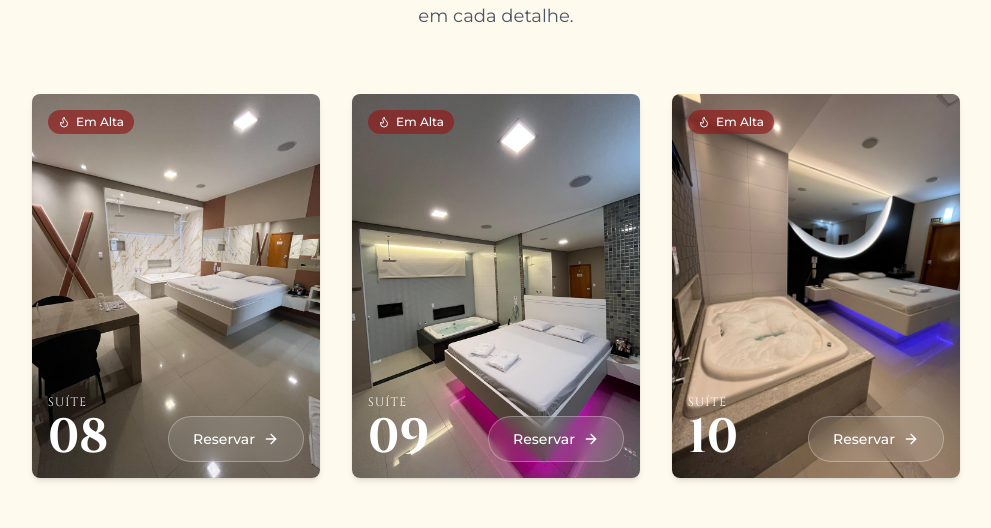
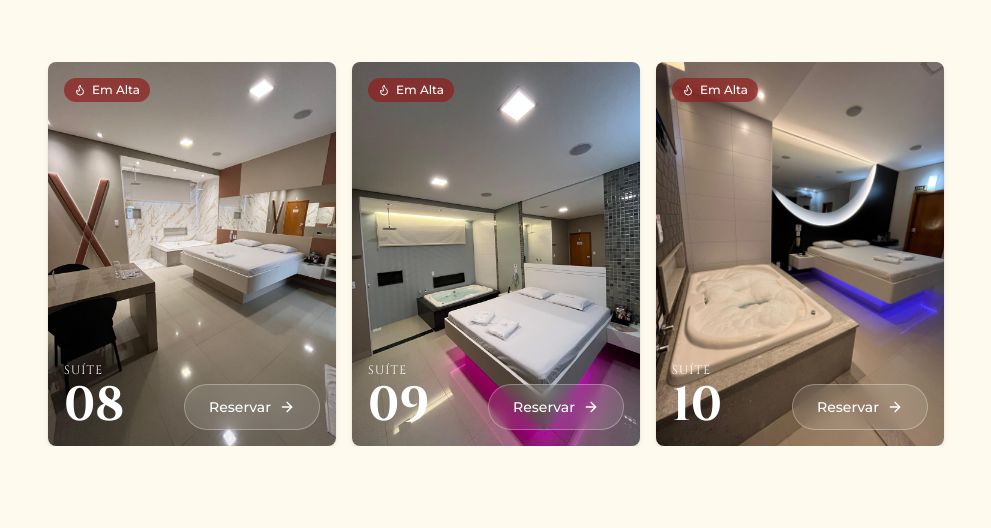
Before and after one commit to vitororb/bland-website, a Next.js app: page /suites in a window 1280 px wide. Shown: the part 2638-3166 px from the top of the page, without its empty margins (144-1135 px from the left). Built offline with nearby package versions, Linux system fonts and the light colour scheme.

Commit message:
feat: ajusta layout das seções de suítes para melhor responsividade

```diff
--- a/app/suites/page.tsx
+++ b/app/suites/page.tsx
@@ -20,7 +20,7 @@ export default function Suites() {
         title="Suítes Luxo"
         subtitle="Descubra nossas suítes de luxo, onde cada detalhe foi pensado para proporcionar uma experiência inesquecível. Com decoração sofisticada, amenidades exclusivas e um ambiente acolhedor, nossas suítes são o refúgio perfeito para momentos de relaxamento e romance."
       >
-        <div className="flex flex-wrap justify-center gap-8">
+        <div className="flex w-full gap-4 overflow-x-auto p-2 [scrollbar-width:none] sm:flex-wrap sm:justify-center sm:p-0">
           {Object.values(suites)
             .filter((suite) => suite.type === "Luxo")
             .map((suite) => (
@@ -41,7 +41,7 @@ export default function Suites() {
         title="Suítes Premium"
         subtitle="Suítes Premium são espaços luxuosos e bem equipados, com acabamentos de alta qualidade e amenidades exclusivas. Ideal para quem busca conforto e sofisticação em cada detalhe."
       >
-        <div className="flex flex-wrap justify-center gap-8">
+        <div className="flex w-full gap-4 overflow-x-auto p-2 [scrollbar-width:none] sm:flex-wrap sm:justify-center sm:p-0">
           {Object.values(suites)
             .filter((suite) => suite.type === "Premium")
             .map((suite) => (
@@ -62,7 +62,7 @@ export default function Suites() {
         title="Suítes Master"
         subtitle="Suítes Master são o auge do luxo e conforto, oferecendo espaços amplos, decoração elegante e uma variedade de amenidades exclusivas. Perfeitas para quem deseja uma experiência verdadeiramente inesquecível."
       >
-        <div className="flex flex-wrap justify-center gap-8">
+        <div className="flex w-full gap-4 overflow-x-auto p-2 [scrollbar-width:none] sm:flex-wrap sm:justify-center sm:p-0">
           {Object.values(suites)
             .filter((suite) => suite.type === "Master")
             .map((suite) => (
```
